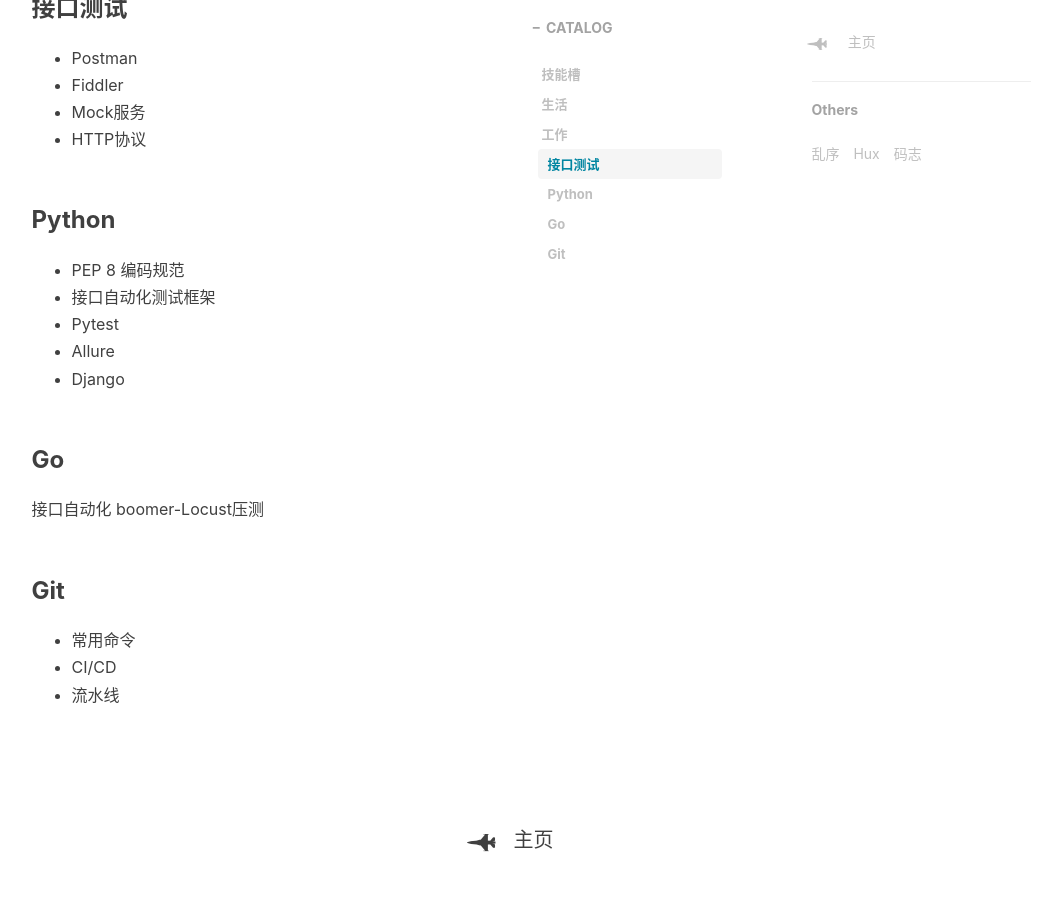
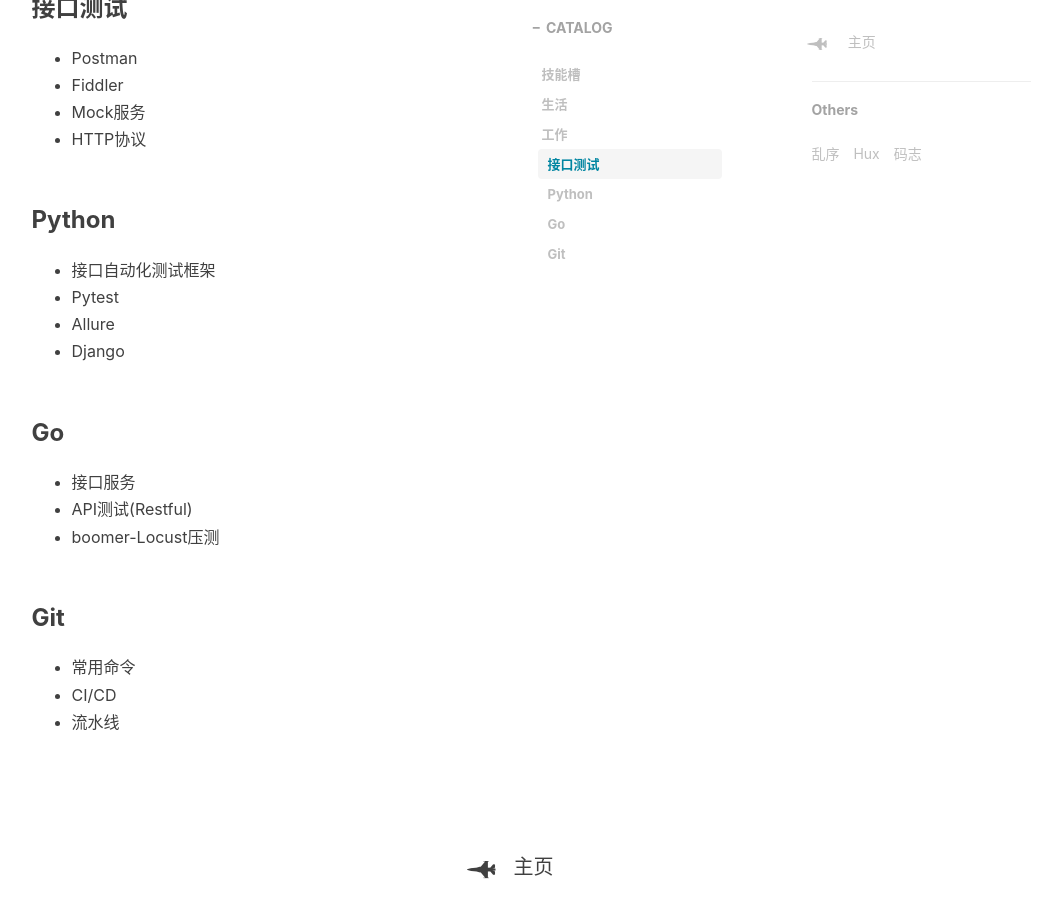
Before and after one commit to Erain-997/Erain-997.github.io, a Jekyll site: the page built from about.html, in a window 1280 px wide and 900 px high, scrolled down 1015 px. Shown: the whole window, without its empty margins (136-1198 px from the left). Built offline with Jekyll 4.4.1, drawn with Linux system fonts in a browser that asks for light colours; nearby versions of some CDN libraries; comment, search, counter and statistics services are not loaded.

Commit message:
今日更新

```diff
--- a/_includes/about/zh.md
+++ b/_includes/about/zh.md
@@ -13,15 +13,16 @@
 - HTTP协议
 
 ### Python
-- PEP 8 编码规范
 - 接口自动化测试框架
 - Pytest
 - Allure
 - Django
 
 ### Go
-接口自动化
-boomer-Locust压测
+- 接口服务
+- API测试(Restful)
+- boomer-Locust压测
+
 
 ### Git
 - 常用命令
--- a/index.html
+++ b/index.html
@@ -1,6 +1,6 @@
 ---
 layout: page
-description: "「Nothing is impotent」"
+description: "「Nothing is importent」"
 ---
 
 {% for post in site.posts %}
```
